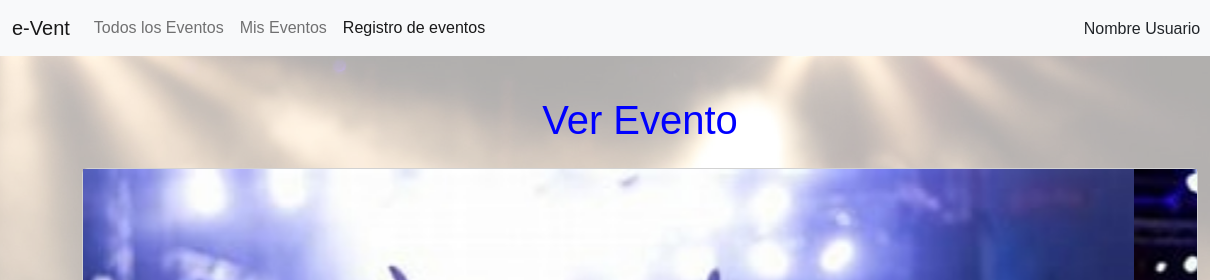
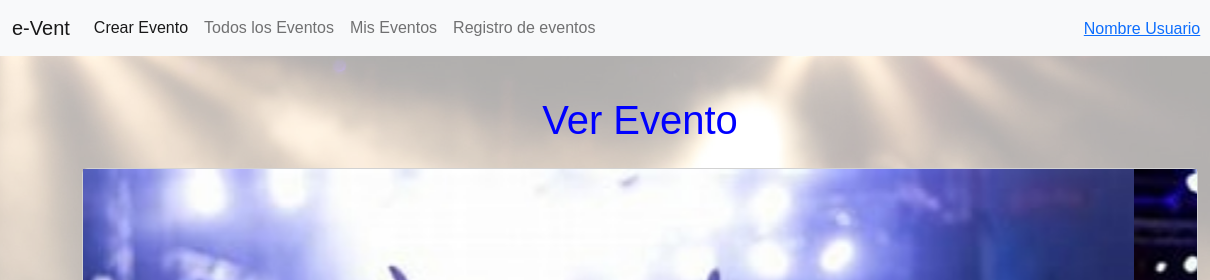
Before and after one commit to mwpdevelopment/git-github.com-mwpdevelopment-Event, a plain HTML site: page verevento.html in a window 1280 px wide. Shown: the top 280 px of the page, 0-1210 px from the left. Drawn offline with nearby package versions, Linux system fonts and the light colour scheme.

Commit message:
verevento menu

```diff
--- a/verevento.html
+++ b/verevento.html
@@ -19,7 +19,7 @@
 
 <body>
      <!--NAVEGACION-->
-     <div>
+     <div class="menu">
       <nav class="navbar navbar-expand-lg navbar-light bg-light">
           <div class="container-fluid">
               <a class="navbar-brand" href="#">e-Vent</a>
@@ -32,18 +32,23 @@
               <div class="collapse navbar-collapse" id="navbarSupportedContent">
                   <ul class="navbar-nav me-auto mb-2 mb-lg-0">
                       <li class="nav-item">
+                          <a class="nav-link active" aria-current="page" href="evento.html">Crear Evento</a>
+                      </li>
+
+                      <li class="nav-item">
                           <a class="nav-link " aria-current="page" href="eventos.html">Todos los Eventos</a>
                       </li>
                       <li class="nav-item">
                           <a class="nav-link " aria-current="page" href="miseventos.html">Mis Eventos</a>
                       </li>
                       <li class="nav-item">
-                        <a class="nav-link active" aria-current="page" href="registradoeventos.html">Registro de eventos</a>
+                          <a class="nav-link " aria-current="page" href="registradoeventos.html">Registro de
+                              eventos</a>
                       </li>
                   </ul>
 
                   <div>
-                        <a >Nombre Usuario</a>
+                      <a href="profile.html">Nombre Usuario</a>
 
                       &nbsp;
                       <span class="image"><img class="kpmg-iconuser" style="height: 30px;"
@@ -56,6 +61,7 @@
               </div>
           </div>
       </nav>
+
   </div>
     <!--FIN DE NAVEGACION-->
 
```
Lines whose indentation alone changed are shown as unchanged.
